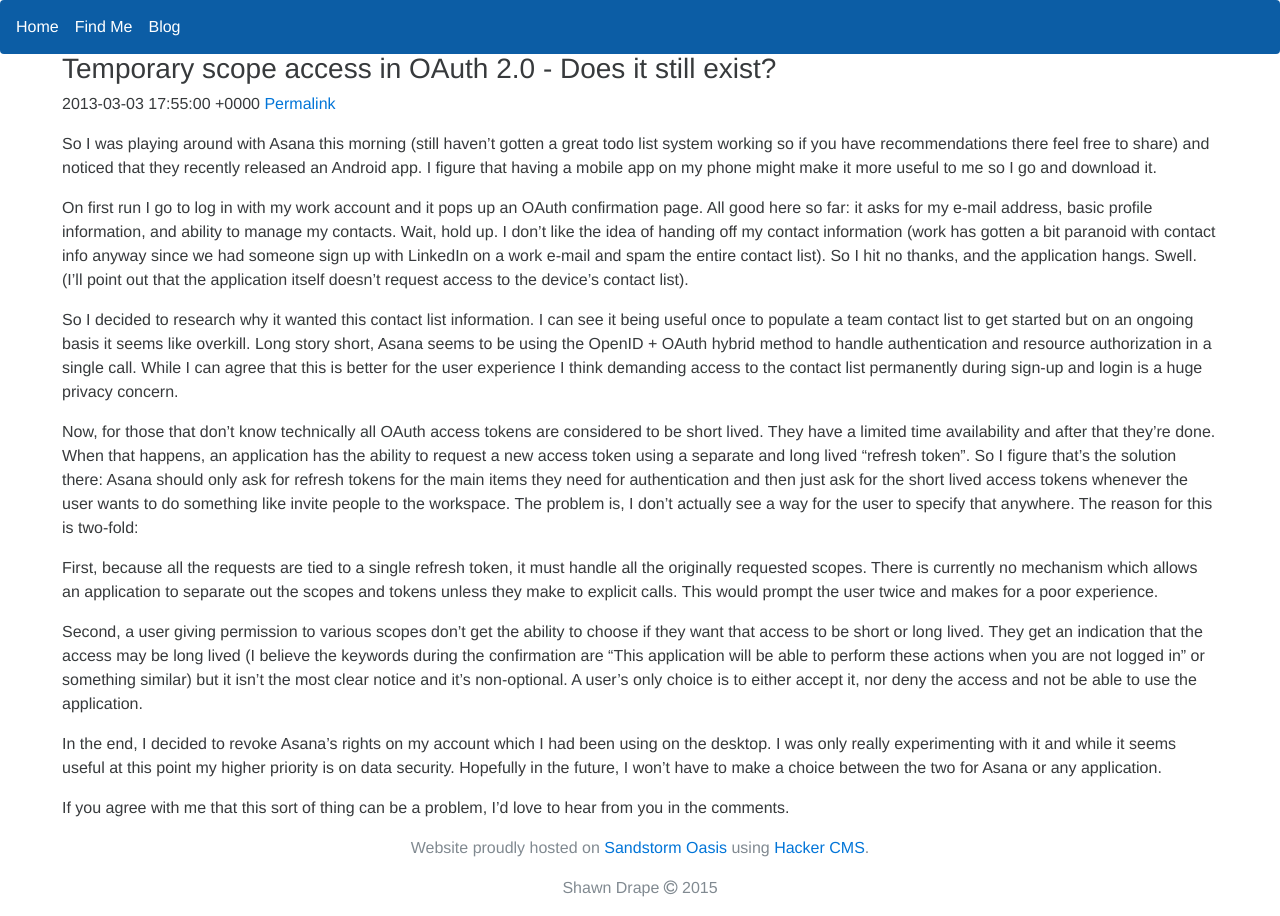
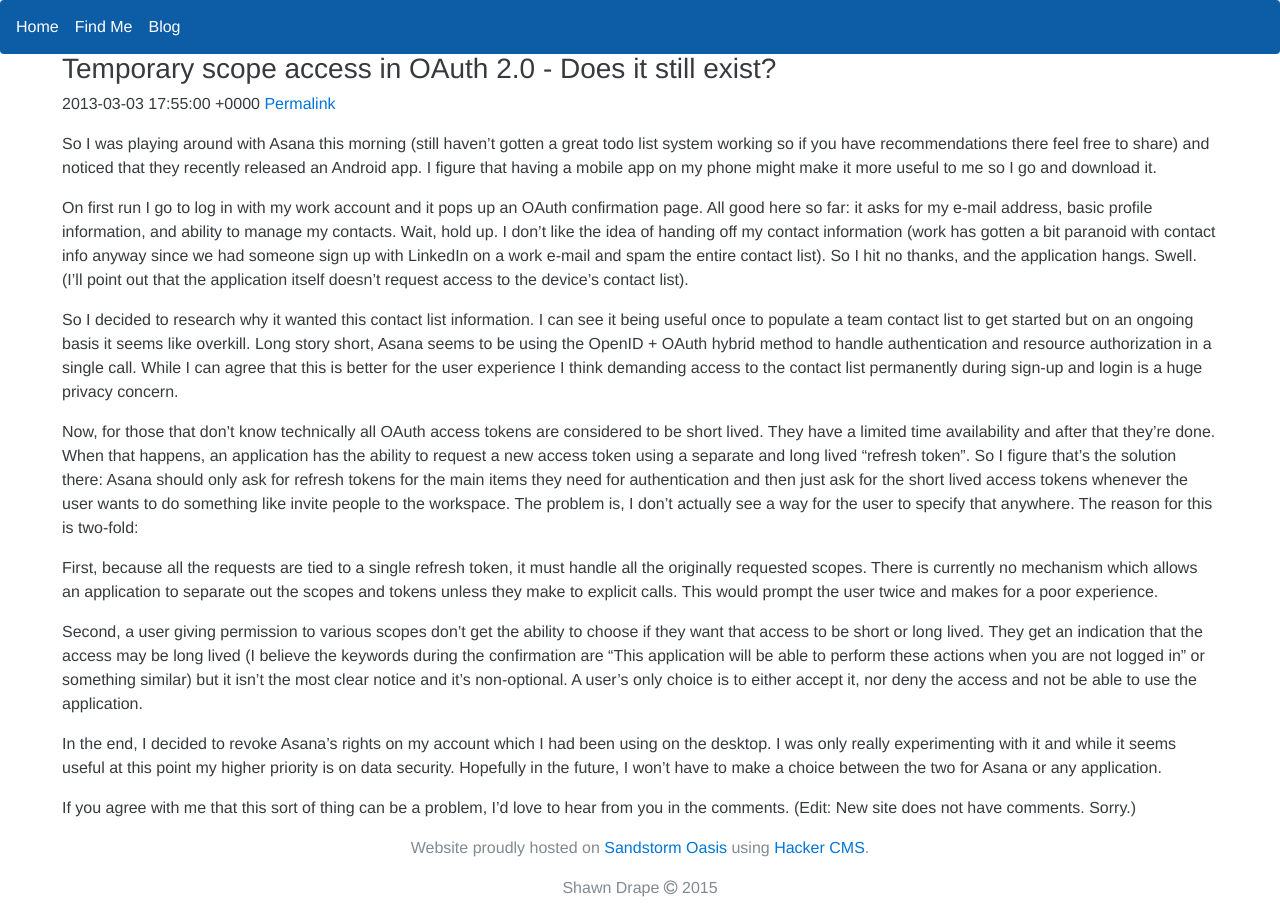
Before and after one commit to shawndrape/shawndrape.github.io, a Jekyll site: the page built from _posts/2013-03-03-temporary-scope-access-in-oauth-20-does.md, in a window 1280 px wide. Shown: the top 916 px of the page. Built offline with Jekyll 4.4.1, drawn with Linux system fonts in a browser that asks for light colours; grey boxes are pictures that could not be loaded.

```diff
--- a/_includes/head.html
+++ b/_includes/head.html
@@ -3,7 +3,7 @@
 <meta name="viewport" content="width=device-width, initial-scale=1">
 <meta http-equiv="x-ua-compatible" content="ie=edge">
 <meta name="theme-color" content="#0C5DA5">
-
+<title>{{ page.title }} - Shawn Drape</title>
 <link rel="icon" href="{{ site.url }}/images/favicon.png">
 
 <link rel="stylesheet" href="{{ site.url }}/css/bootstrap.css">
--- a/_posts/2013-03-03-temporary-scope-access-in-oauth-20-does.md
+++ b/_posts/2013-03-03-temporary-scope-access-in-oauth-20-does.md
@@ -27,4 +27,4 @@ Second, a user giving permission to various scopes don't get the ability to choo
 
 In the end, I decided to revoke Asana's rights on my account which I had been using on the desktop. I was only really experimenting with it and while it seems useful at this point my higher priority is on data security. Hopefully in the future, I won't have to make a choice between the two for Asana or any application.
 
-If you agree with me that this sort of thing can be a problem, I'd love to hear from you in the comments.
+If you agree with me that this sort of thing can be a problem, I'd love to hear from you in the comments. (Edit: New site does not have comments. Sorry.)
--- a/blog/index.html
+++ b/blog/index.html
@@ -1,5 +1,6 @@
 ---
 layout: page
+title: Blog Index
 ---
 
 <ul>
```
